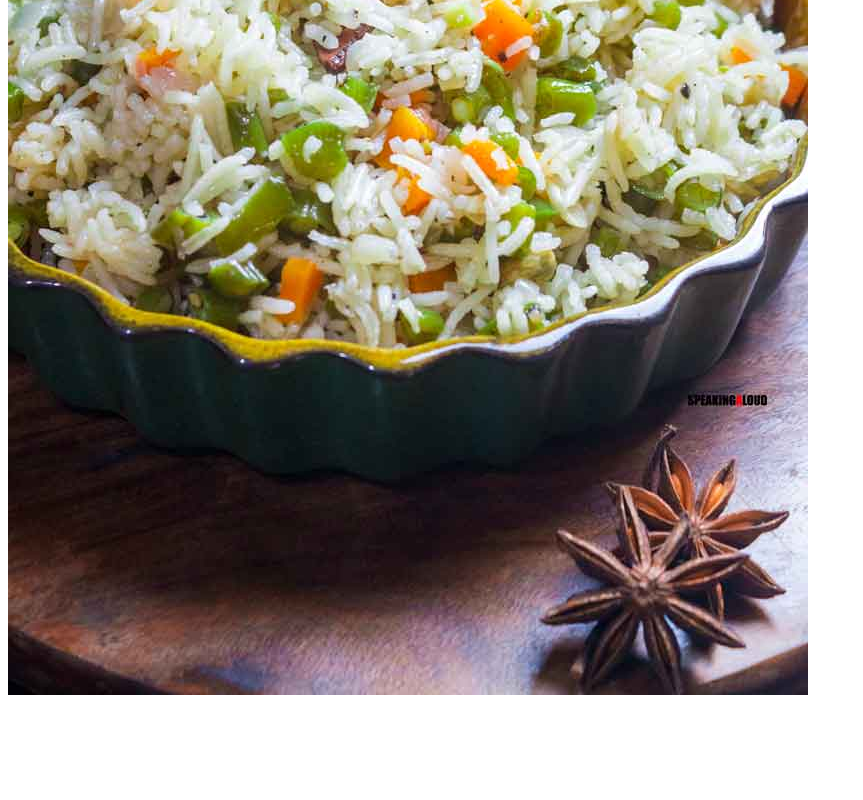
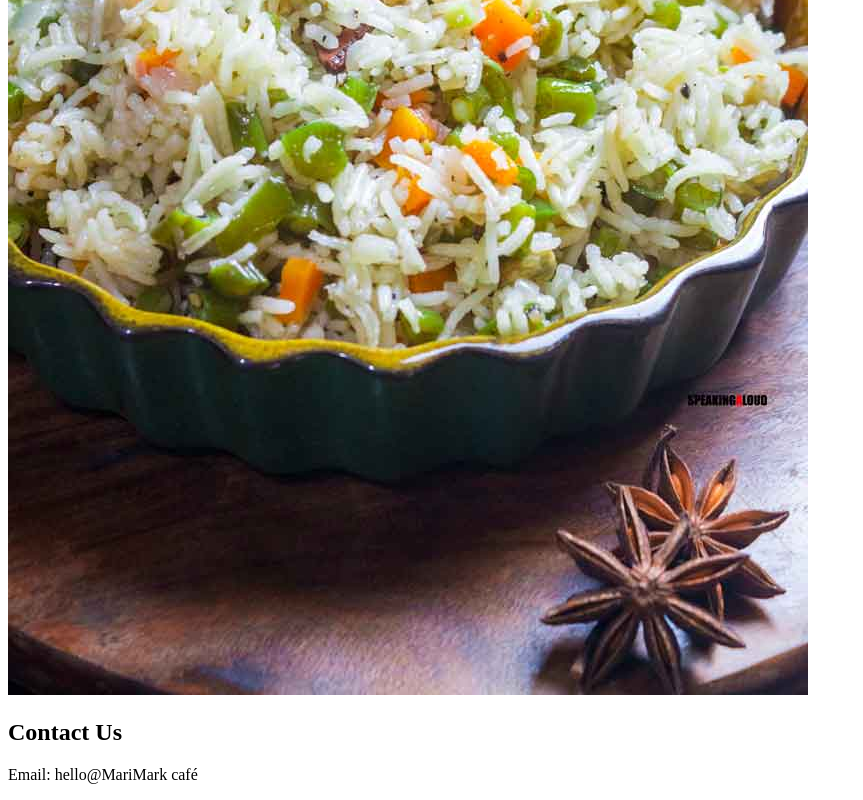
Before and after one commit to AyagirweMark/Project..01, a plain HTML site: page Index.html in a window 1280 px wide. Shown: the part 7885-8685 px from the top of the page, without its empty margins (0-863 px from the left). Before the commit the page ends 8592 px from the top, so only its background shows below. Drawn offline with Linux system fonts and the light colour scheme.

Commit message:
Add contact section with email information

```diff
--- a/Index.html
+++ b/Index.html
@@ -73,6 +73,11 @@
         <img src="Veg-Fried-Rice.jpg">
       </div>
     </section>
+
+    <section id="contact" class="section">
+      <h2>Contact Us</h2>
+      <p>Email: hello@MariMark café</p>
+    </section>
   </body>
 
 </html>
```
